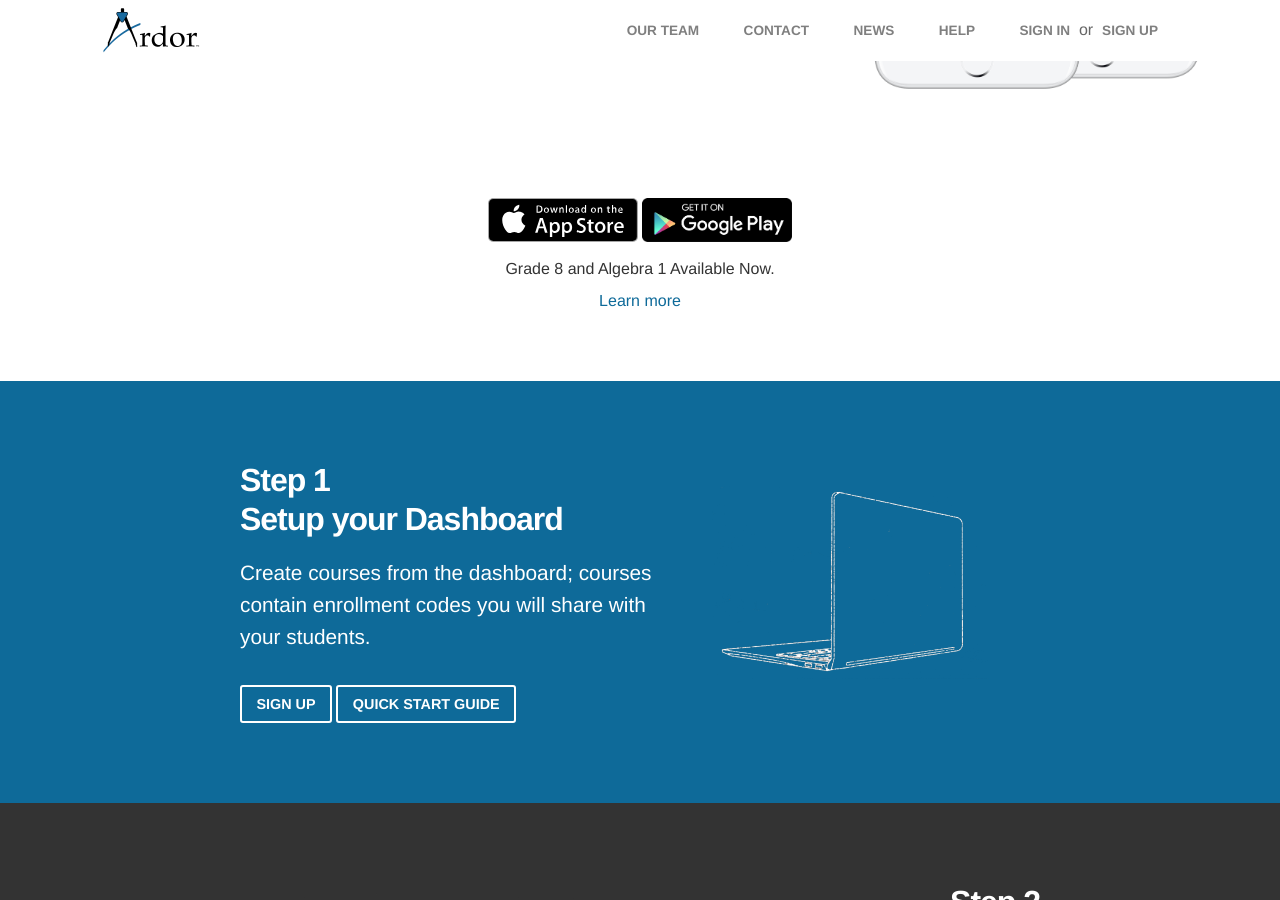
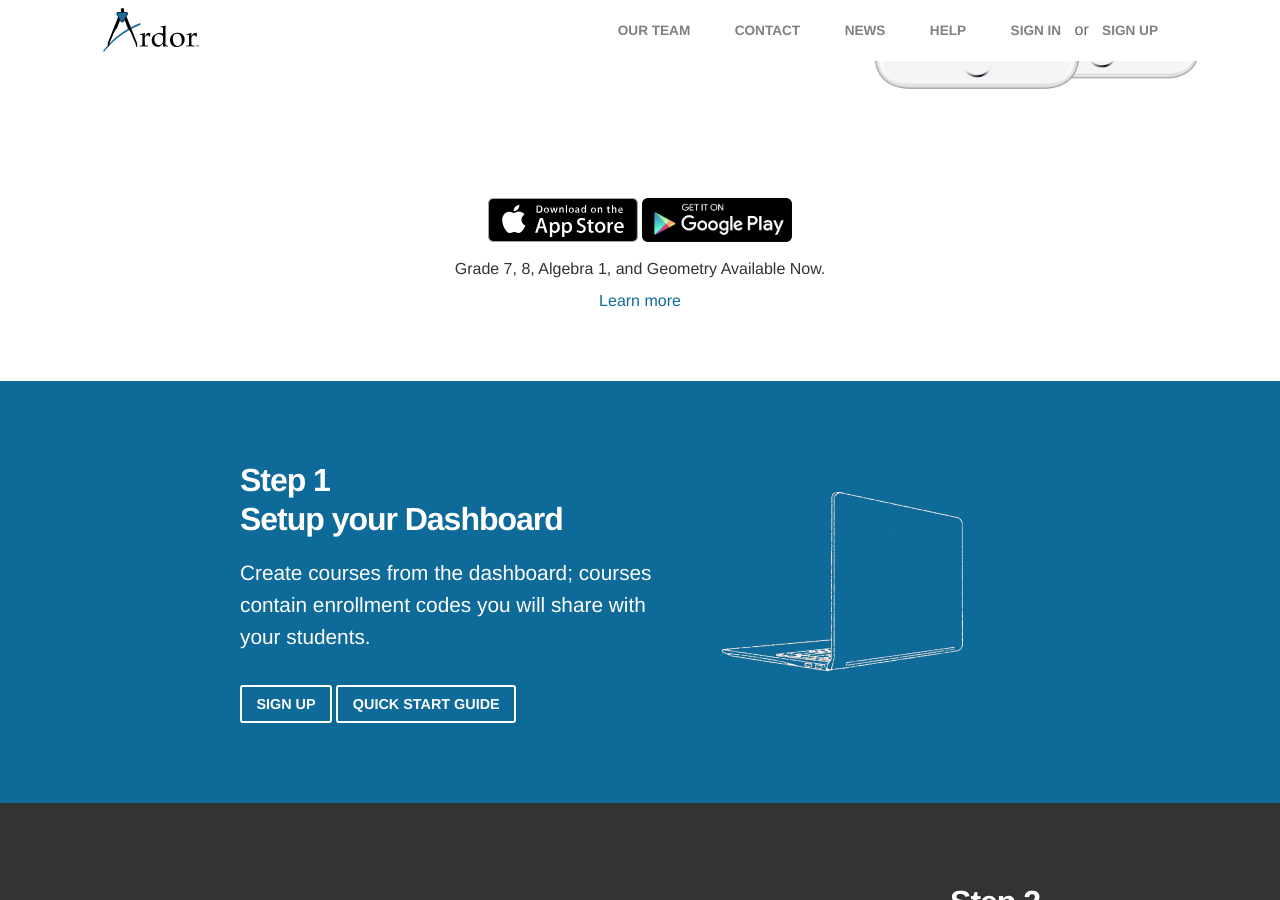
Before and after one commit to ardor-education/ardor-education.github.io, a Jekyll site: the page built from index.html, in a window 1280 px wide and 900 px high, scrolled down 452 px. Built offline with Jekyll 4.4.1, drawn with Linux system fonts in a browser that asks for light colours; some web fonts are replaced.

Commit message:
update grades availible

```diff
--- a/_includes/nav.html
+++ b/_includes/nav.html
@@ -22,7 +22,7 @@
             <li class="nav__link"> <a href="https://ardor.zendesk.com">Help</a></li>
             <li class="nav__link">
                 <a href="https://accounts.ardoreducation.com/#/login">Sign in</a>
-                &nbsp;or&nbsp;
+                &nbsp; or &nbsp;
                 <a href="https://accounts.ardoreducation.com">Sign up</a>
            </li>
         </ul>
--- a/_layouts/home.html
+++ b/_layouts/home.html
@@ -31,7 +31,7 @@ layout: default
                         <img class="app-store-badge" src="./../assets/images/logo/play-store-badge.png">
                     </a>
                 </div>
-                <p class="courses-available">Grade 8 and Algebra 1 Available Now.</p>
+                <p class="courses-available">Grade 7, 8, Algebra 1, and Geometry Available Now.</p>
                 <p>
                     <a href="#explainer">Learn more</a>
                 </p>
```
